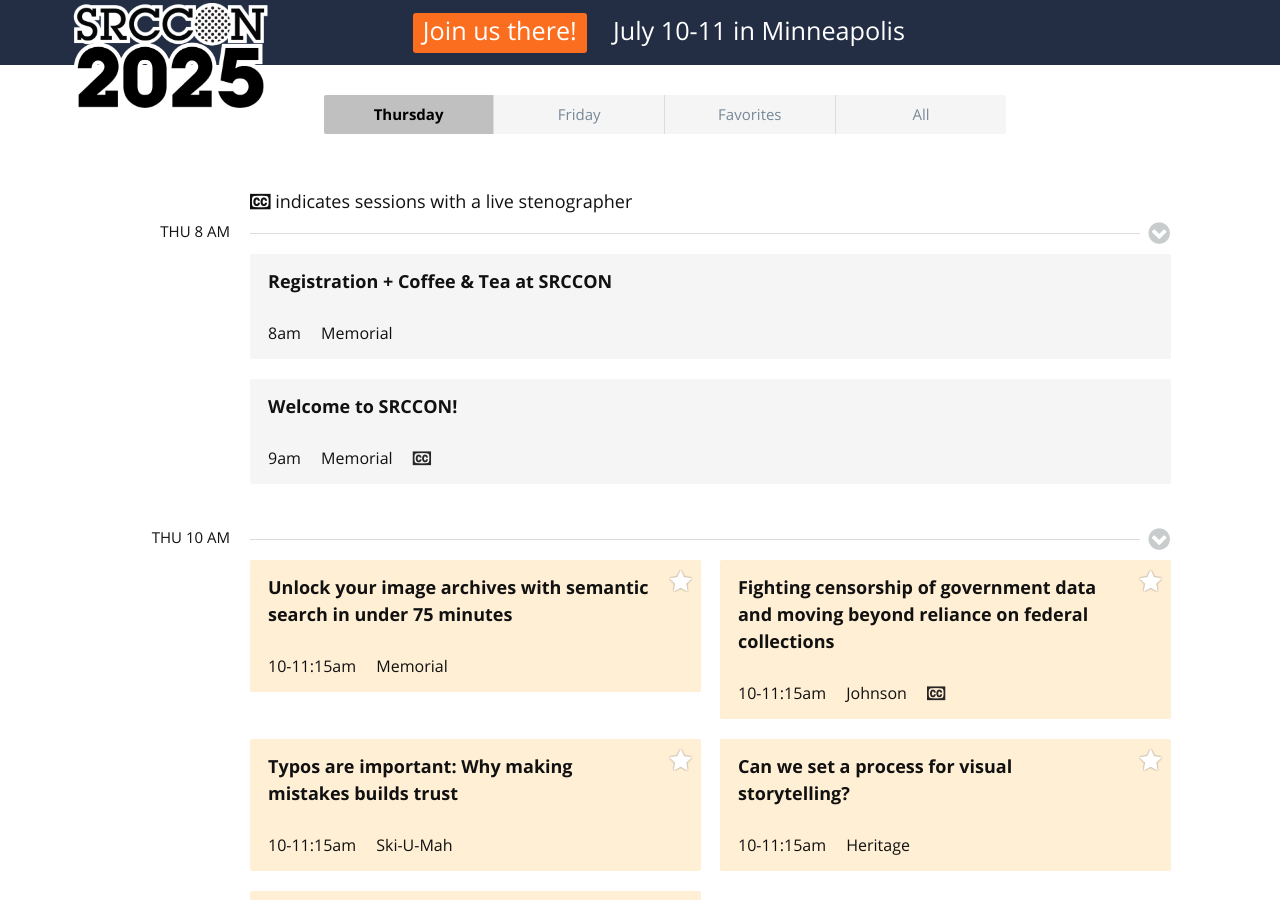
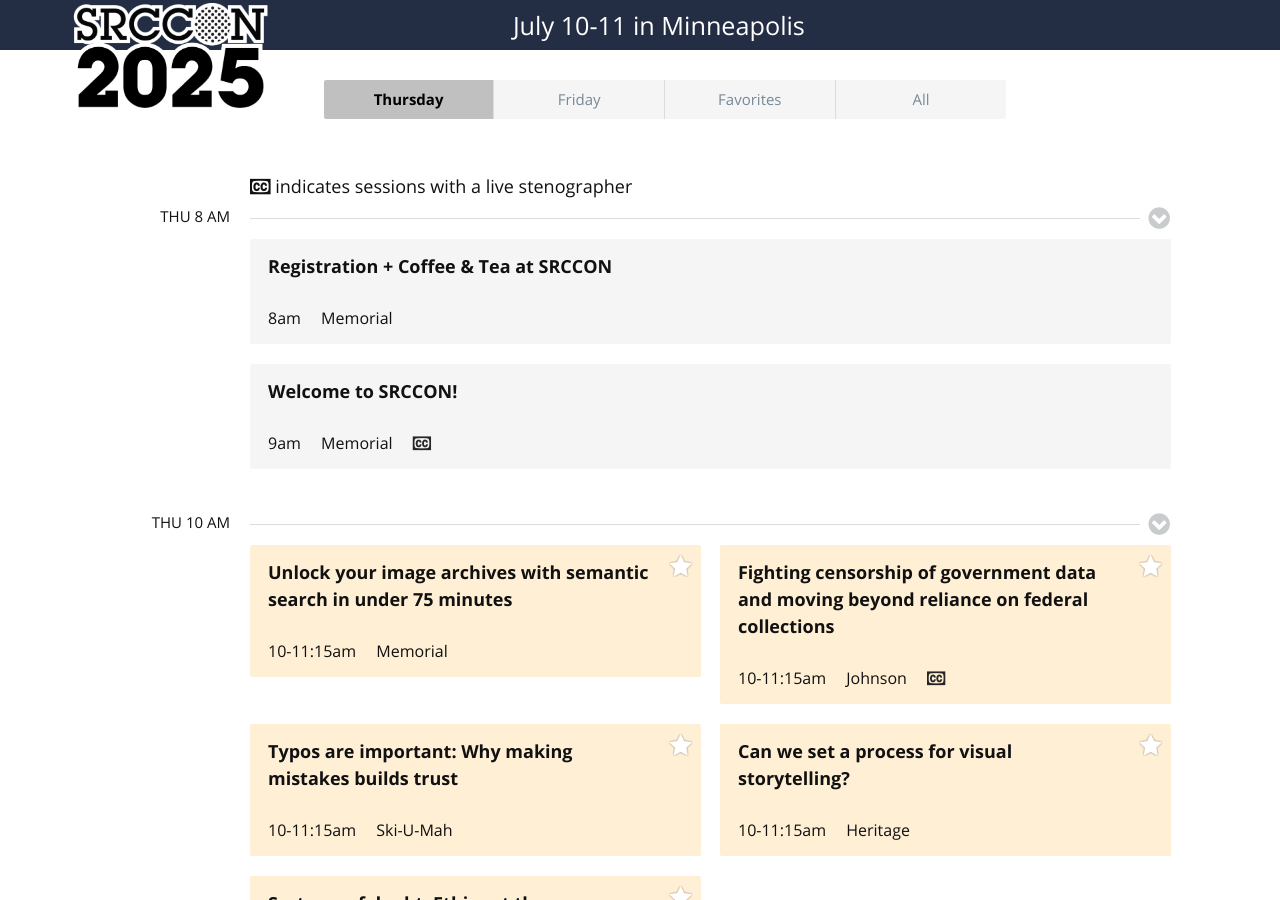
Before and after one commit to OpenNews/srccon-2025, a Jekyll site: the page schedule/index.html, which Jekyll copies as it is, in a window 1280 px wide and 900 px high. Built offline with Jekyll 4.4.1, drawn with Linux system fonts in a browser that asks for light colours.

```diff
--- a/_config.yml
+++ b/_config.yml
@@ -32,9 +32,9 @@ defaults:
       # layout: set this value to layout_with_header_image for pages with images at top
       layout: simple_layout
       # cta_button_text: give this a value to enable the orange "call to action" button
-      cta_button_text: Join us at SRCCON 2025!
+      cta_button_text: Support our work!
       # cta_button_link: set this value to a URL for the orange button (ticket form, etc)
-      cta_button_link: /participation/form/
+      cta_button_link: https://opennews.org/donate/
   - scope:
       path: ""
       type: "transcripts"
--- a/schedule/index.html
+++ b/schedule/index.html
@@ -45,7 +45,7 @@
             </nav>
             <div id="header-callout">
                 <div class="page-container">
-                    <span><a class="btn" href="https://2025.srccon.org/participation/form/">Join us there!</a> &nbsp;&nbsp; July&nbsp;10-11 in Minneapolis</span>
+                    <span><!--<a class="btn" href="https://2025.srccon.org/participation/form/">Join us there!</a> &nbsp;&nbsp; -->July&nbsp;10-11 in Minneapolis</span>
                 </div>
             </div>
         </header>
```
